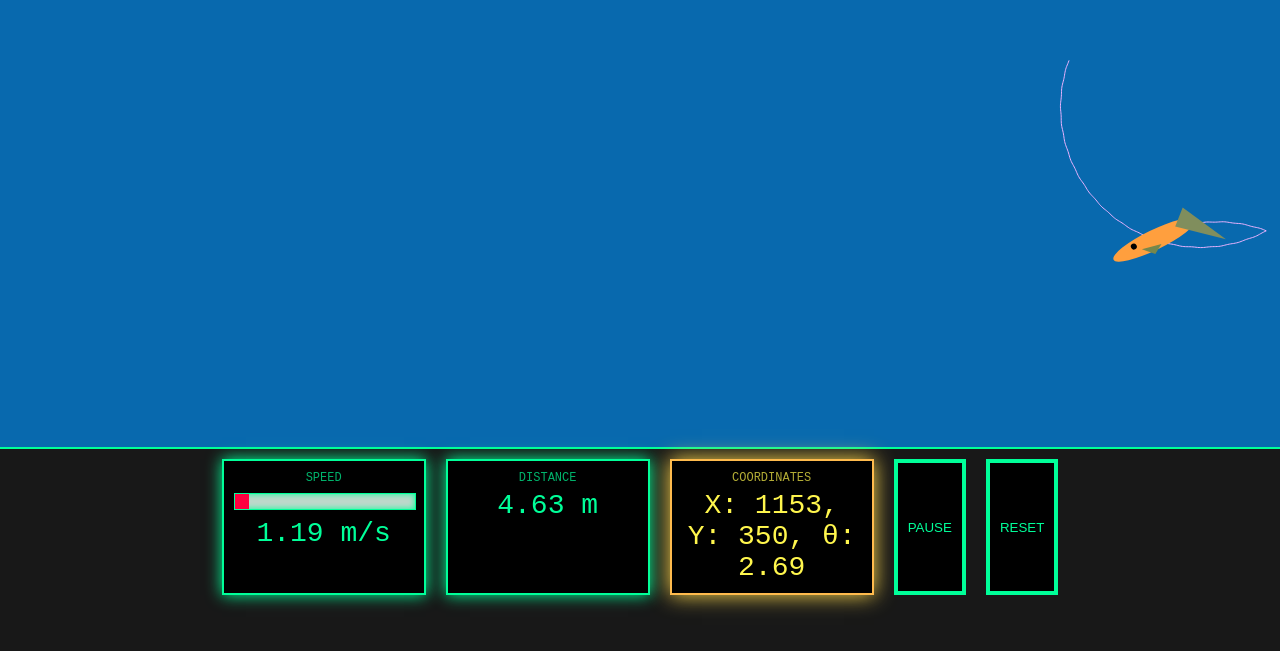
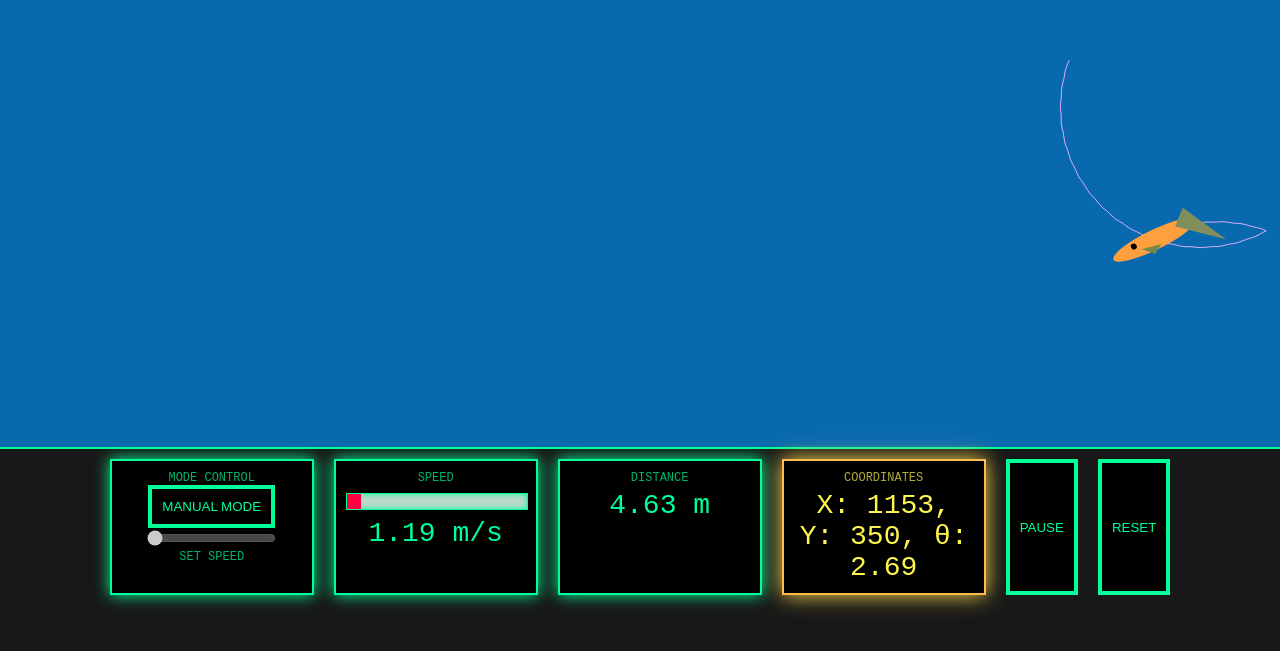
Before and after one commit to SpideRrpPorKk/Proyecto-Integrador, a plain HTML site: page index.html in a window 1280 px wide. Shown: the part 113-764 px from the top of the page. Drawn offline with Linux system fonts and the light colour scheme.

Commit message:
Update index.html

```diff
--- a/index.html
+++ b/index.html
@@ -11,7 +11,30 @@
 
 <div class="dash">
 
+
+  <div class="screen" id="controlBox">
+
+    <div class="label">MODE CONTROL</div>
+
+    <button id="modeBtn">MANUAL MODE</button>
+
+    <input
+      id="speedSlider"
+      type="range"
+      min="0"
+      max="15"
+      step="0.1"
+      value="0"
+      disabled
+    />
+
+
+    <div class="label">SET SPEED</div>
+
+  </div>
+
   <div class="screen">
+
     <div class="label">SPEED</div>
 
     <div class="speed-bar">
@@ -19,6 +42,7 @@
     </div>
 
     <div class="value" id="speed">0.00 m/s</div>
+
   </div>
 
   <div class="screen">
```
